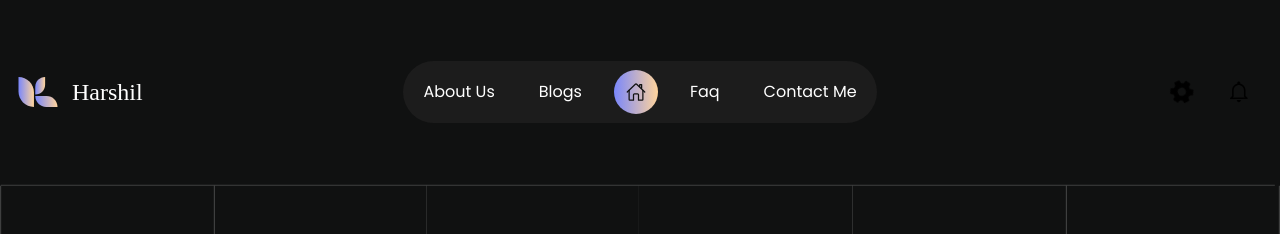
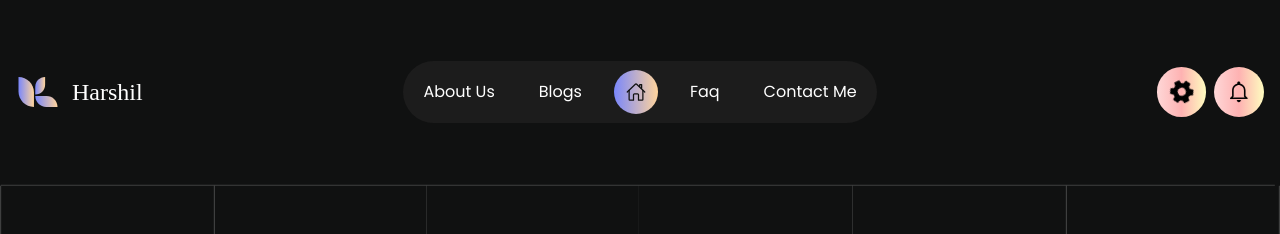
Before and after one commit to Harshil-Patel07/my-portfolio, a Next.js app in the folder frontend/: page / in a window 1280 px wide. Shown: the top 234 px of the page. Built offline with nearby package versions, Linux system fonts and the light colour scheme; no server answers; a web font is replaced by a local one.

Commit message:
theme code update

```diff
--- a/frontend/database/navItemData.ts
+++ b/frontend/database/navItemData.ts
@@ -10,12 +10,12 @@ export const navItemData = [
 
 
 export const gradientColors = [
-  { id: 0, color: "bg-gradient-to-r from-[#FED7D7] via-[#FEB2B2] to-[#FEFCBF]" },
-  { id: 1, color: "bg-gradient-to-r from-[#81E6D9] to-[#D4F784]" },
-  { id: 2, color: "bg-gradient-to-r from-[#EC4899] to-[#F97316]" },
-  { id: 3, color: "bg-gradient-to-r from-[#805AD5] to-[#D53F8C]" },
-  { id: 4, color: "bg-gradient-to-r from-[#48BB78] to-[#3182CE]" },
-  { id: 5, color: "bg-gradient-to-r from-[#00B5D8] to-[#4299E1]" },
-  { id: 6, color: "bg-gradient-to-r from-[#6B46C1] to-[#4299E1]" },
-  { id: 7, color: "bg-gradient-to-r from-[#7A87FB] to-[#FFD49C]" }
+  { id: 0, color: "gradient-0" },
+  { id: 1, color: "gradient-1" },
+  { id: 2, color: "gradient-2" },
+  { id: 3, color: "gradient-3" },
+  { id: 4, color: "gradient-4" },
+  { id: 5, color: "gradient-5" },
+  { id: 6, color: "gradient-6" },
+  { id: 7, color: "gradient-7" }
 ];
--- a/frontend/src/app/components/global/Header/index.tsx
+++ b/frontend/src/app/components/global/Header/index.tsx
@@ -13,7 +13,7 @@ const Header = () => {
   const [selectedtheme, setSelectedTheme] = useState(0);
   const [showSettings, setShowSettings] = useState(false)
   return (
-    <div className="container flex items-center justify-centr ">
+    <div className="container flex items-center justify-center ">
       <Link href={"/"} className="flex items-center  gap-[12px] mx-auto py-[70px] w-full">
         <Image
           alt="Logo Image"
@@ -34,13 +34,12 @@ const Header = () => {
           <IoSettingsSharp className="text-[1.6rem] smooth-rotate " />
 
         </button>
-      <ThemeSelectOptions
+        <ThemeSelectOptions
           selectedtheme={selectedtheme}
           setSelectedTheme={setSelectedTheme}
           setShowSettings={setShowSettings}
           showSettings={showSettings}
         />
-
         <button className={clsx(" p-3  rounded-full ", gradientColors[selectedtheme]?.color)}>
           <IoMdNotificationsOutline className="text-[1.6rem] animate-shake" />
         </button>
--- a/frontend/src/app/globals.css
+++ b/frontend/src/app/globals.css
@@ -21,6 +21,47 @@
     @apply text-[32px] font-Poppins font-normal leading-[56.2px];
   }
 }
+
+
+
+/*
+gradient colors
+*/
+
+
+.gradient-0 {
+  background: linear-gradient(to right, #FED7D7, #FEB2B2, #FEFCBF);
+}
+
+.gradient-1 {
+  background: linear-gradient(to right, #81E6D9, #D4F784);
+}
+
+.gradient-2 {
+  background: linear-gradient(to right, #EC4899, #F97316);
+}
+
+.gradient-3 {
+  background: linear-gradient(to right, #805AD5, #D53F8C);
+}
+
+.gradient-4 {
+  background: linear-gradient(to right, #48BB78, #3182CE);
+}
+
+.gradient-5 {
+  background: linear-gradient(to right, #00B5D8, #4299E1);
+}
+
+.gradient-6 {
+  background: linear-gradient(to right, #6B46C1, #4299E1);
+}
+
+.gradient-7 {
+  background: linear-gradient(to right, #7A87FB, #FFD49C);
+}
+
+
 
 .border-gradient {
   border-image-source: linear-gradient(to right, #7A87FB, #FFD49C);
```
